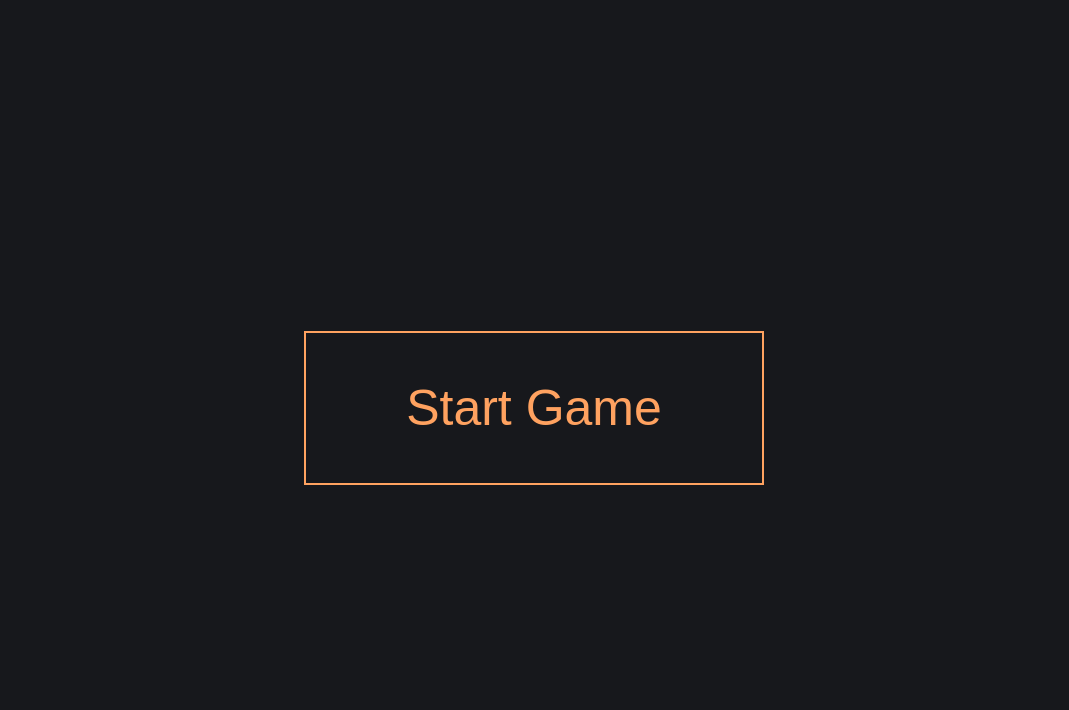
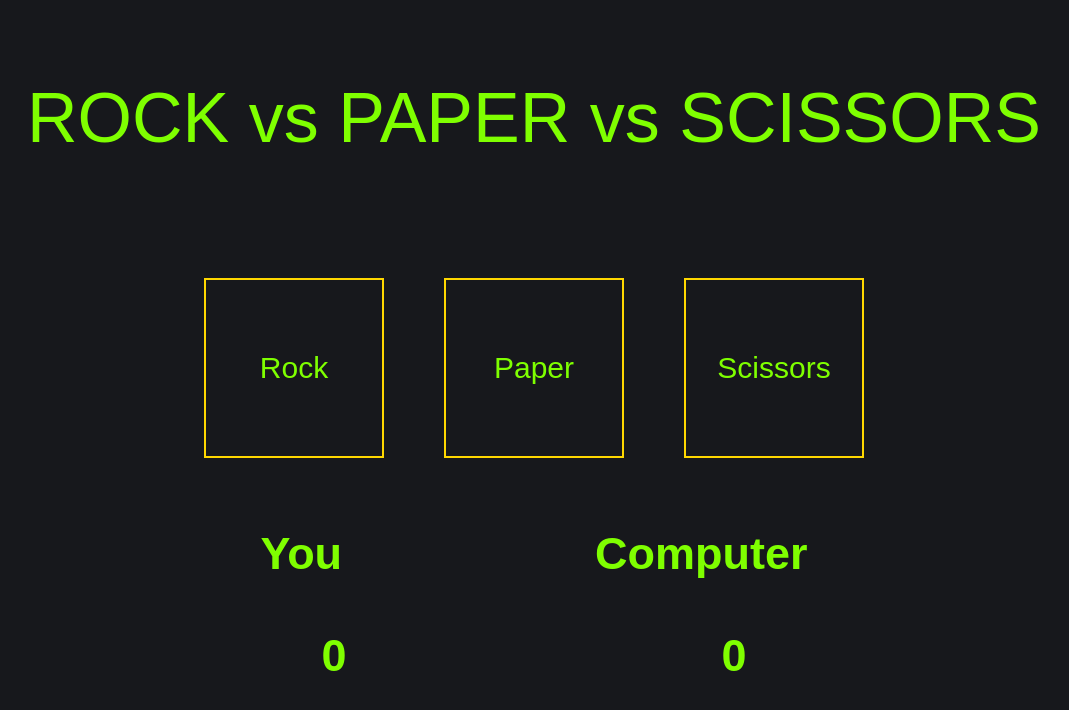
Before and after one commit to Danik14/rock-paper-scissors, a plain HTML site: page index.html in a window 1280 px wide. Shown: the whole page, without its empty margins (106-1175 px from the left). Drawn offline with Linux system fonts and the light colour scheme.

Commit message:
add design and icons

```diff
--- a/index.css
+++ b/index.css
@@ -11,53 +11,67 @@ html {
 }
 
 body {
-  color: #fff;
   background: #17181c;
   font: 300 1em "Fira Sans", sans-serif;
-  justify-content: center;
-  align-content: center;
-  align-items: center;
-  text-align: center;
-  min-height: 100vh;
-  display: flex;
 }
 
-.wrapper {
+.header {
+  color: chartreuse;
+  font-size: 70px;
   display: flex;
   flex-flow: row wrap;
-  height: 100vh;
+  justify-content: center;
+}
+
+.buttons {
+  display: flex;
+  flex-flow: row wrap;
+  height: 35vh;
   justify-content: center;
   align-items: center;
 }
 
-.raise:hover,
-.raise:focus {
-  box-shadow: 0 0.5em 0.5em -0.4em var(--hover);
-  transform: translateY(-0.25em);
+.btn:hover {
+  cursor: pointer;
+  transform: scale(1.1);
+  box-shadow: 0 0 20px 1px;
 }
 
-.raise {
-  font-size: 50px;
-  --color: #ffa260;
-  --hover: #e5ff60;
+.btn {
+  font-size: 30px;
+  width: 6em;
+  height: 6em;
+  padding: 20px;
+  color: chartreuse;
+  border: 2px solid gold;
+  background: none;
+  margin: 0 30px;
+  transition: all 0.4s ease;
 }
 
-button {
-  color: var(--color);
-  transition: 0.25s;
+.game-info {
+  margin-top: 20px;
+  font-size: 30px;
+  color: chartreuse;
+  display: flex;
+  flex-flow: column wrap;
+  align-items: center;
 }
 
-button {
-  background: none;
-  border: 2px solid;
-  font: inherit;
-  line-height: 1;
-  margin: 0.5em;
-  padding: 1em 2em;
+h2 {
+  margin: 0;
+  padding: 0;
 }
 
-button:hover,
-button:focus {
-  border-color: var(--hover);
-  color: #fff;
+.man-comp {
+  display: flex;
+  width: 100vh;
+  justify-content: space-around;
 }
+
+.score {
+  margin-top: 50px;
+  display: flex;
+  width: 100vh;
+  justify-content: space-around;
+}
--- a/index.html
+++ b/index.html
@@ -8,10 +8,22 @@
     <title>Rock Paper Scissors</title>
   </head>
   <body>
-    <div class="wrapper">
-      <button class="raise"">Start Game</button>
-    </div>
+    <header class="header"><p>ROCK vs PAPER vs SCISSORS</p></header>
+      <div class="buttons">
+        <button class="btn">Rock</button>
+        <button class="btn">Paper</button>
+        <button class="btn">Scissors</button>
+      </div>
 
-    <script src="index.js"></script>
-  </body>
-</html>
+      <div class="game-info">
+        <div class="man-comp">
+          <h2>You</h2>
+          <h2>Computer</h2>
+        </div>
+        <div class="score">
+          <h2>0</h2>
+          <h2>0</h2>
+        </div>
+      </div>
+
+  </html>
--- a/index.js
+++ b/index.js
@@ -51,8 +51,3 @@ function game() {
       : "You lost :( \n" + " Player: " + player + " Computer: " + computer
   );
 }
-
-const button = document.querySelector(".raise");
-button.addEventListener("click", (e) => {
-  e.target.remove();
-});
```
Also changed, not shown: icons/paper.png (added), icons/rock.png (added), icons/scissors.png (added), 1 other file.
